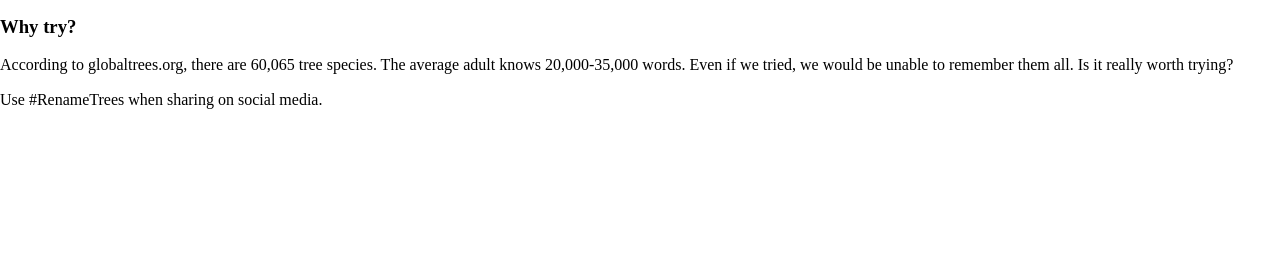
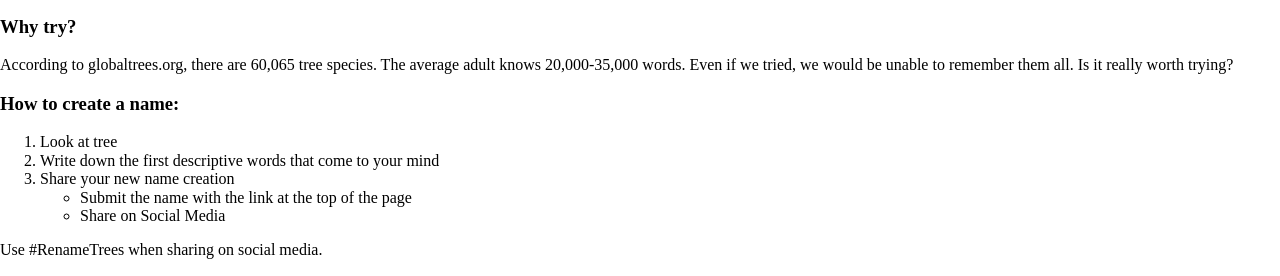
Before and after one commit to hannahmthomas1/First-Webpage-Assignment, a plain HTML site: page index.html in a window 1280 px wide. Shown: the part 1189-1465 px from the top of the page. Before the commit the page ends 1314 px from the top, so only its background shows below. Drawn offline with nearby package versions, Linux system fonts and the light colour scheme.

Commit message:
Update index.html

```diff
--- a/index.html
+++ b/index.html
@@ -66,6 +66,20 @@
     <p>According to globaltrees.org, there are 60,065 tree species. The average adult knows 20,000-35,000 words.
       Even if we tried, we would be unable to remember them all. Is it really worth trying? </p>
   </aside>
+
+  <aside>
+    <h3>How to create a name:</h3>
+    <ol>
+      <li>Look at tree</li>
+      <li>Write down the first descriptive words that come to your mind</li>
+      <li>Share your new name creation</li>
+      <ul>
+        <li>Submit the name with the link at the top of the page</li>
+        <li>Share on Social Media</li>
+      </ul>
+    </ol>
+  </aside>
+
   <footer>
     <p>Use #RenameTrees when sharing on social media.</p>
   </footer>
```
